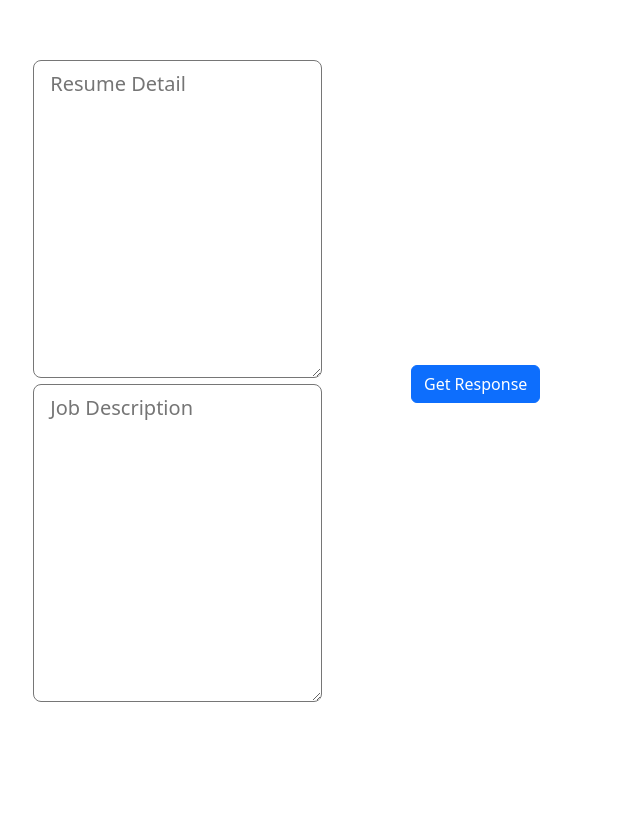
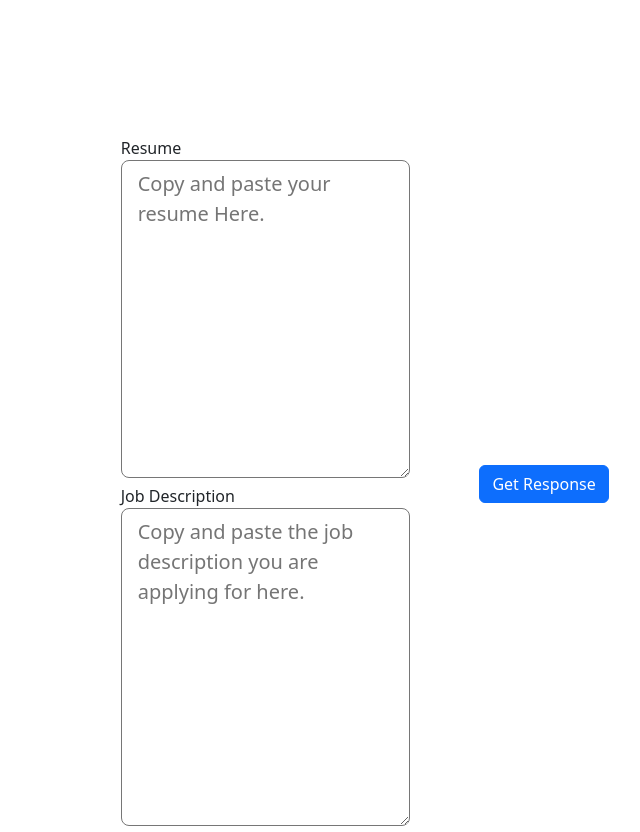
Before and after one commit to williamdeniro3/synq, a React (Create React App) app: page / in a window 1280 px wide. Shown: the part 116-948 px from the top of the page, without its empty margins (241-881 px from the left). Before the commit the page ends 824 px from the top, so only its background shows below. Built offline with nearby package versions, Linux system fonts and the light colour scheme.

Commit message:
adjusted styling and added labels

```diff
--- a/src/components/AnalysisComponent.js
+++ b/src/components/AnalysisComponent.js
@@ -14,13 +14,21 @@ function AnalysisComponent() {
   return (
     <div>
       <form onSubmit={handleSubmit}>
-        <div class="row d-flex align-items-center">
-          <div class="col-sm-6 pr-sm-1">
-            <textarea class="form-control-lg" rows="10" placeholder='Resume Detail'></textarea>
-            <textarea class="form-control-lg" rows="10" placeholder='Job Description'></textarea>
-          </div>
-          <div class="col-sm-4 pl-sm-1">
-            <button class='btn btn-primary btn-block'>Get Response</button>
+        <div class="container">
+          <div class="row">
+            <div class="col-md-6">
+              <div class="form-group">
+                <label>Resume</label>
+                <textarea class="form-control-lg" id="resume_area" rows="10" placeholder='Copy and paste your resume Here.'></textarea>
+              </div>
+              <div class="form-group">
+                <label>Job Description</label>
+                <textarea class="form-control-lg" id="jd_area" rows="10" placeholder='Copy and paste the job description you are applying for here.'></textarea>
+              </div>
+            </div>
+            <div class="col-md-6 d-flex align-items-center justify-content-center">
+              <button class='btn btn-primary'>Get Response</button>
+            </div>
           </div>
         </div>
       </form>
```
